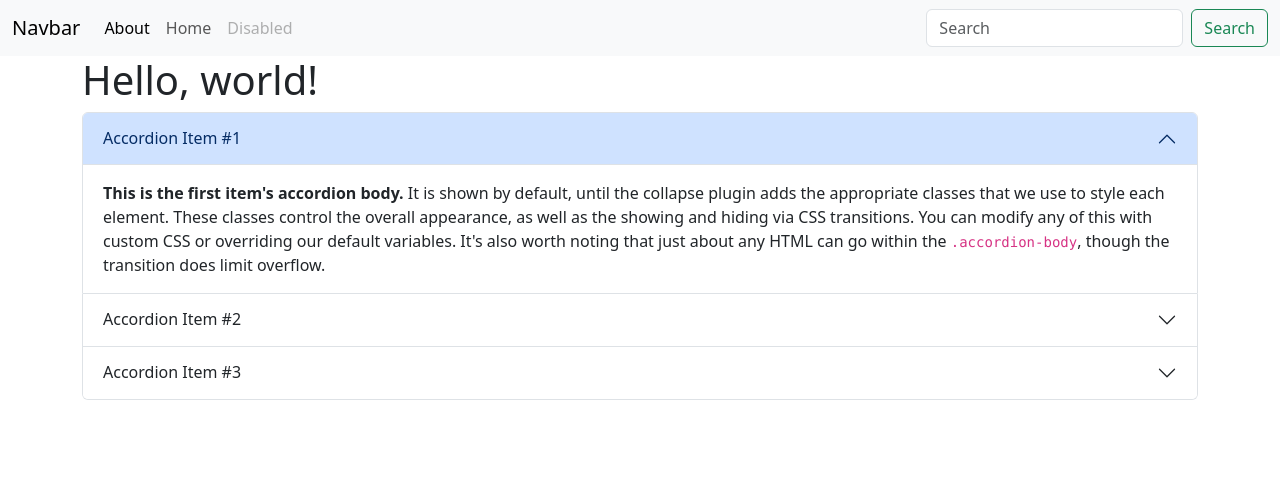
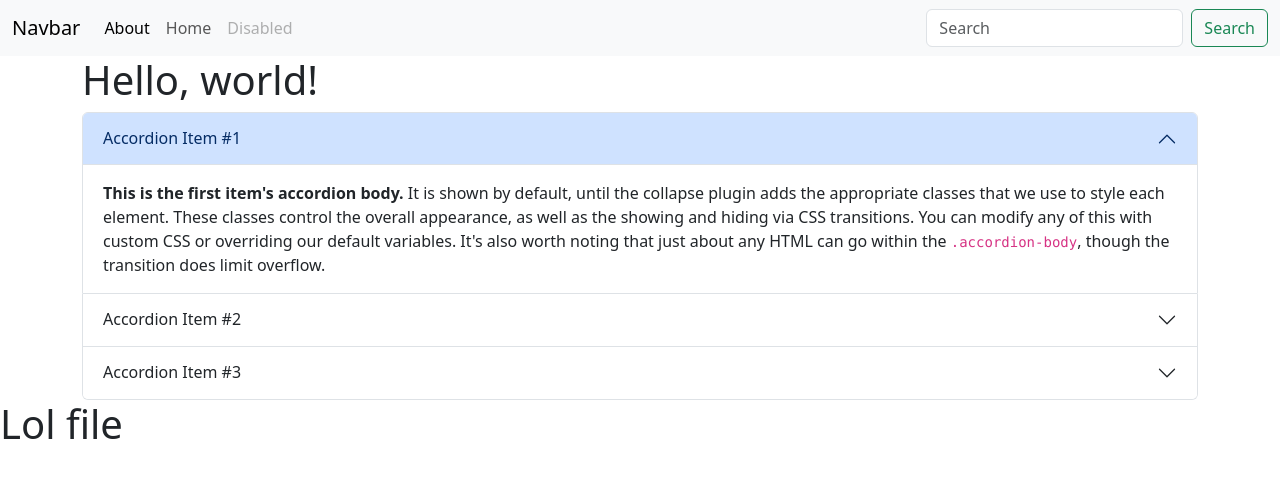
Before and after one commit to gohilharshad/nodejsproject, a website: page index.html in a window 1280 px wide. Drawn offline with nearby package versions, Linux system fonts and the light colour scheme.

Commit message:
Chnage Done

```diff
--- a/index.html
+++ b/index.html
@@ -78,6 +78,8 @@
         </div>
       </div>
     </div>
+
+    <h1>Lol file</h1>
   </body>
 
 </html>
```
